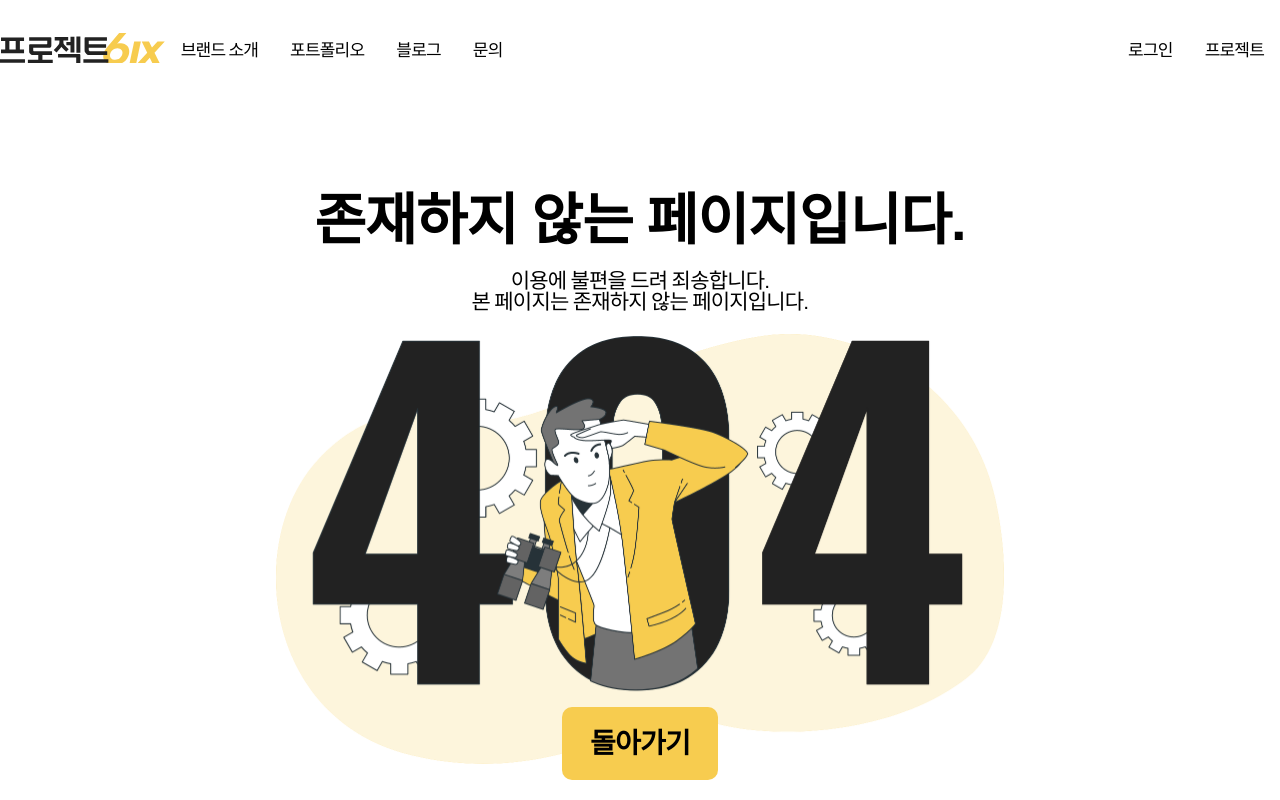
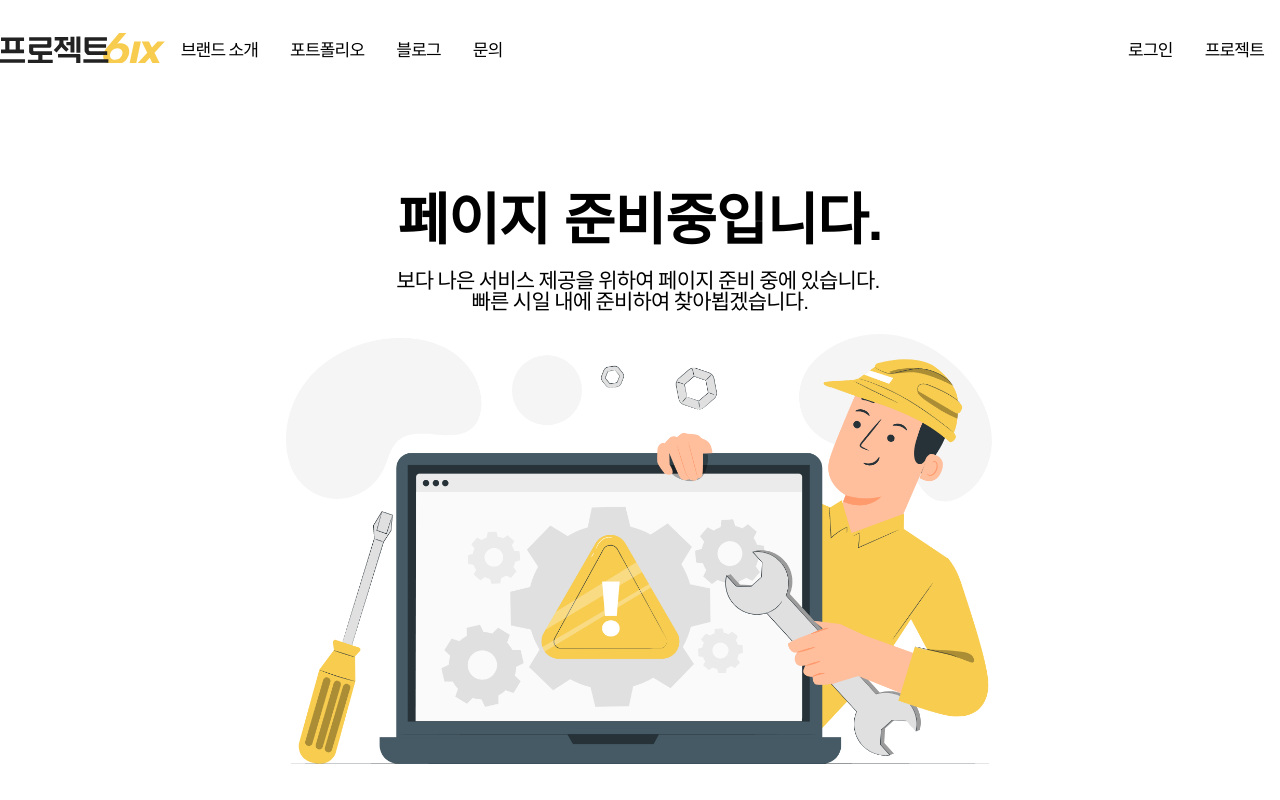
Before and after one commit to Croar-Creative/pr6-frontend, a React (Create React App) app: page /blog in a window 1280 px wide. Shown: the top 800 px of the page. Built offline with nearby package versions, Linux system fonts and the light colour scheme; a web font is replaced by a local one.

Commit message:
feat: 준비중 페이지 완료

```diff
--- a/src/pages/Router.tsx
+++ b/src/pages/Router.tsx
@@ -2,7 +2,8 @@ import { BrowserRouter, Route, Routes } from "react-router-dom";
 import GNB from "components/gnb/GNB";
 import Home from "./home/Home";
 import Footer from "components/footer/Footer";
-import NotFound from "./404/NotFound";
+import NotFound from "./error/NotFound";
+import UnderConstruction from "./error/UnderConstruction";
 
 function Router() {
    return (
@@ -10,6 +11,35 @@ function Router() {
          <GNB />
          <Routes>
             <Route path="/" element={<Home />} />
+
+            <Route path="login">
+               <Route index element={<UnderConstruction />} />
+            </Route>
+
+            <Route path="sign-up">
+               <Route index element={<UnderConstruction />} />
+            </Route>
+
+            <Route path="projects">
+               <Route index element={<UnderConstruction />} />
+            </Route>
+
+            <Route path="brand">
+               <Route index element={<UnderConstruction />} />
+            </Route>
+
+            <Route path="portfolio">
+               <Route index element={<UnderConstruction />} />
+            </Route>
+
+            <Route path="blog">
+               <Route index element={<UnderConstruction />} />
+            </Route>
+
+            <Route path="contact">
+               <Route index element={<UnderConstruction />} />
+            </Route>
+
             <Route path="*" element={<NotFound />} />
          </Routes>
          <Footer />
--- a/src/pages/404/NotFound.tsx
+++ b/src/pages/error/ErrorPage.tsx
@@ -1,6 +1,4 @@
 import styled from "styled-components";
-import NotFoundIllust from "assets/images/404/Pr6-404man-illust@2x.png";
-import NotFoundIllustMobile from "assets/images/404/Pr6-404man-illust.png";
 import LinkedButton from "components/buttons/LinkedButton";
 import { Desktop, Mobile } from "components/mediaquery/MediaQueryFilter";
 import ContentWrap from "components/ContentWrap";
@@ -22,7 +20,7 @@ const Title = styled.h1`
    text-align: center;
 `;
 
-const SubTitle = styled.span`
+const SubTitle = styled.pre`
    text-align: center;
    ${({ theme }) => theme.font.body2};
    ${({ theme }) => theme.mediaQueries.mobile} {
@@ -45,23 +43,32 @@ const ButtonContainer = styled.div`
    justify-content: center;
    align-items: center;
    position: absolute;
-   bottom: -1em;
+   bottom: -7em;
 `;
 
-function NotFound() {
+interface ErrorPageProps {
+   title: string;
+   subTitle: string;
+   imageSrc: string;
+   mobileImgSrc: string;
+}
+
+function ErrorPage({
+   title,
+   subTitle,
+   imageSrc,
+   mobileImgSrc,
+}: ErrorPageProps) {
    return (
       <ContentWrap>
          <InnerContainer>
-            <Title>존재하지 않는 페이지입니다.</Title>
-            <SubTitle>
-               이용에 불편을 드려 죄송합니다.
-               <br /> 본 페이지는 존재하지 않는 페이지입니다.
-            </SubTitle>
+            <Title>{title}</Title>
+            <SubTitle>{subTitle}</SubTitle>
             <Desktop>
-               <Illust src={NotFoundIllust} alt="404" />
+               <Illust src={imageSrc} alt="404" />
             </Desktop>
             <Mobile>
-               <IllustMobile src={NotFoundIllustMobile} alt="404" />
+               <IllustMobile src={mobileImgSrc} alt="404" />
             </Mobile>
             <ButtonContainer>
                <LinkedButton color="yellow01" to="/">
@@ -73,4 +80,4 @@ function NotFound() {
    );
 }
 
-export default NotFound;
+export default ErrorPage;
--- /dev/null
+++ b/src/pages/error/NotFound.tsx
@@ -0,0 +1,17 @@
+import ErrorPage from "./ErrorPage";
+import NotFoundIllust from "assets/images/404/Pr6-404man-illust@2x.png";
+import NotFoundIllustMobile from "assets/images/404/Pr6-404man-illust.png";
+
+function NotFound() {
+   return (
+      <ErrorPage
+         title="존재하지 않는 페이지입니다."
+         subTitle={`이용에 불편을 드려 죄송합니다.
+ 본 페이지는 존재하지 않는 페이지입니다.`}
+         imageSrc={NotFoundIllust}
+         mobileImgSrc={NotFoundIllustMobile}
+      />
+   );
+}
+
+export default NotFound;
--- /dev/null
+++ b/src/pages/error/UnderConstruction.tsx
@@ -0,0 +1,17 @@
+import ErrorPage from "./ErrorPage";
+import UnderConstructionIllust from "assets/images/underconstruction/Pr6-Preparingman-illust@2x.png";
+import UnderConstructionMobileIllust from "assets/images/underconstruction/Pr6-Preparingman-illust.png";
+
+function UnderConstruction() {
+   return (
+      <ErrorPage
+         title="페이지 준비중입니다."
+         subTitle={`보다 나은 서비스 제공을 위하여 페이지 준비 중에 있습니다.
+빠른 시일 내에 준비하여 찾아뵙겠습니다.`}
+         imageSrc={UnderConstructionIllust}
+         mobileImgSrc={UnderConstructionMobileIllust}
+      />
+   );
+}
+
+export default UnderConstruction;
```
Also changed, not shown: src/assets/images/underconstruction/Pr6-Preparingman-illust.png (added), src/assets/images/underconstruction/Pr6-Preparingman-illust@2x.png (added).
